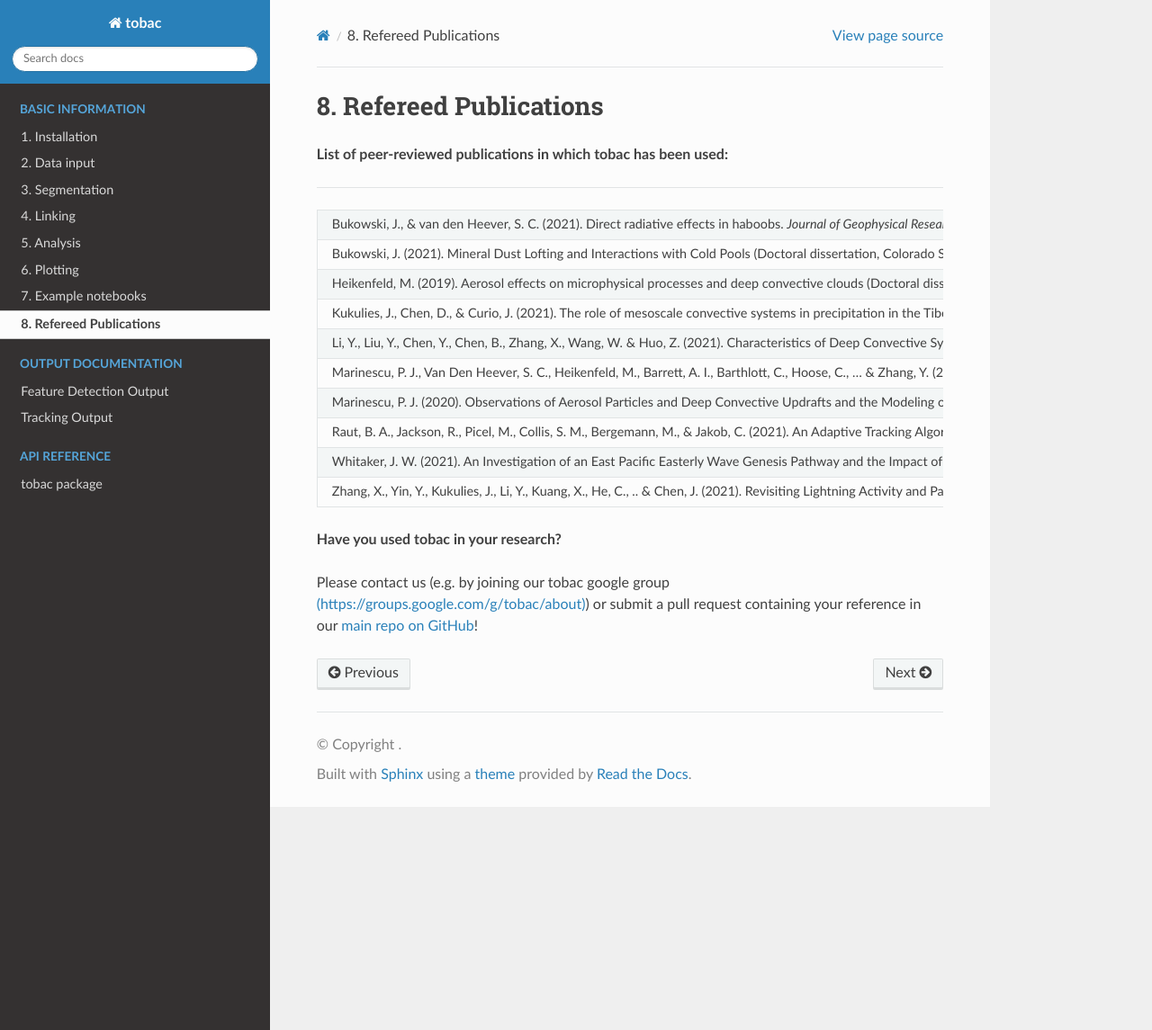
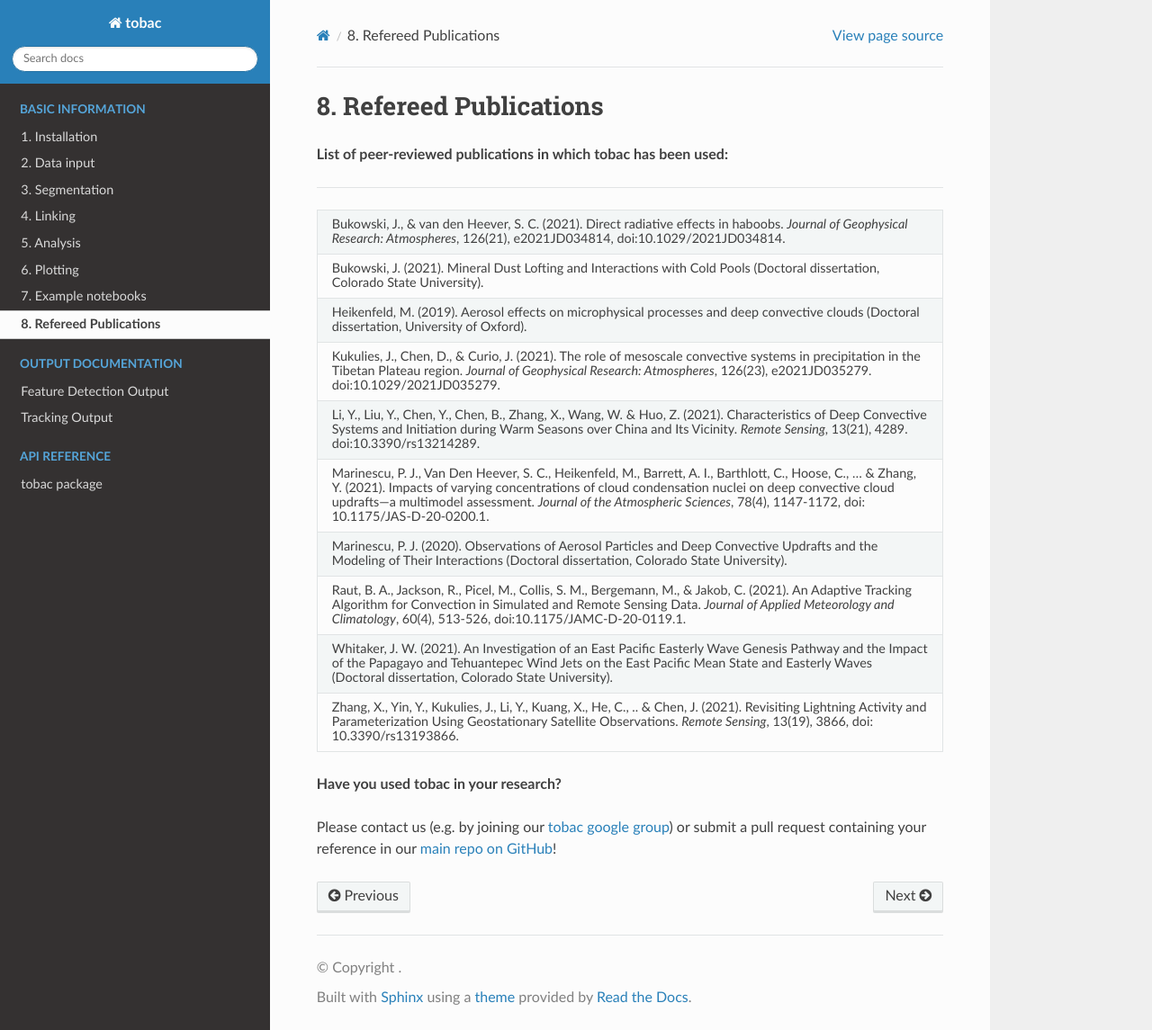
Before and after one commit to tobac-project/tobac, a Sphinx documentation site: the page built from doc/publications.rst, in a window 1280 px wide and 1145 px high. Shown: the whole window at 90% size. Built offline with Sphinx 7.4.7 and the Read the Docs theme 2.0.0, drawn with Linux system fonts in a browser that asks for light colours; formulas are drawn with MathJax 3; pages that are not in the unit, such as notebooks, are missing from menus.

Commit message:
added html static path to make table configuration work

```diff
--- a/doc/_static/theme_overrides.css
+++ b/doc/_static/theme_overrides.css
@@ -12,6 +12,7 @@
     .wy-table-responsive {
         max-width: 100%;
         overflow: visible !important;
+
     }
 
 }
--- a/doc/conf.py
+++ b/doc/conf.py
@@ -15,6 +15,9 @@
 
 
 html_theme = "sphinx_rtd_theme"
+
+html_static_path = ['_static']
+
 
 project = u'tobac'
 
--- a/doc/publications.rst
+++ b/doc/publications.rst
@@ -34,4 +34,4 @@
 
 **Have you used tobac in your research?**
 
-Please contact us (e.g. by joining our tobac google group `<(https://groups.google.com/g/tobac/about)>`_) or submit a pull request containing your reference in our `main repo on GitHub <https://github.com/tobac-project/tobac>`_!
+Please contact us (e.g. by joining our `tobac google group <https://groups.google.com/g/tobac/about>`_) or submit a pull request containing your reference in our `main repo on GitHub <https://github.com/tobac-project/tobac>`_!
```
Lines whose indentation alone changed are shown as unchanged.
